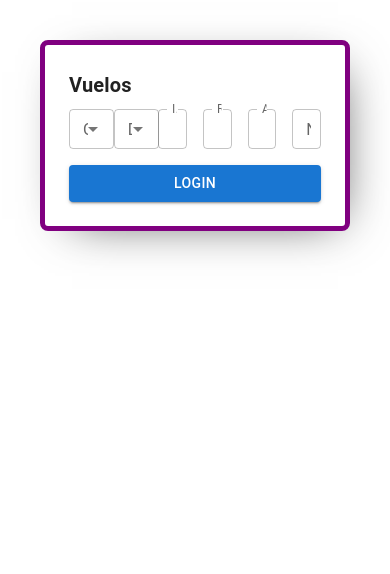
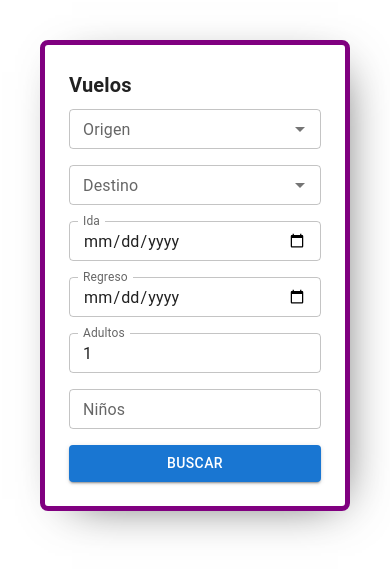
Before and after one commit to albertobautista/react-bootcamp-cf-flights-app, a React (Vite) app: page / in a window 390 px wide. Shown: the top 574 px of the page. Built offline with nearby package versions, Linux system fonts and the light colour scheme.

Commit message:
update SearchForm component in responsive mode

```diff
--- a/src/components/SearchForm/index.jsx
+++ b/src/components/SearchForm/index.jsx
@@ -37,7 +37,7 @@
   return (
     <form onSubmit={formik.handleSubmit}>
       <Grid container spacing={2}>
-        <Grid item xs={2}>
+        <Grid item xs={12} sm={6} md={2}>
           <Autocomplete
             disablePortal
             id="originLocationCode"
@@ -57,7 +57,7 @@
             fullWidth
           />
         </Grid>
-        <Grid item xs={2}>
+        <Grid item xs={12} sm={6} md={2}>
           <Autocomplete
             id="destinationLocationCode"
             options={airportsFiltered}
@@ -81,7 +81,7 @@
             fullWidth
           />
         </Grid>
-        <Grid item xs={2}>
+        <Grid item xs={12} sm={6} md={2}>
           <TextField
             id="departureDate"
             name="departureDate"
@@ -101,7 +101,7 @@
             helperText={formik.touched.departureDate && formik.errors.departureDate}
           />
         </Grid>
-        <Grid item xs={2}>
+        <Grid item xs={12} sm={6} md={2}>
           <TextField
             id="returnDate"
             name="returnDate"
@@ -121,7 +121,7 @@
             helperText={formik.touched.returnDate && formik.errors.returnDate}
           />
         </Grid>
-        <Grid item xs={2}>
+        <Grid item xs={12} sm={6} md={2}>
           <TextField
             id="adults"
             name="adults"
@@ -139,7 +139,7 @@
             helperText={formik.touched.adults && formik.errors.adults}
           />
         </Grid>
-        <Grid item xs={2}>
+        <Grid item xs={12} sm={6} md={2}>
           <TextField
             id="children"
             name="children"
@@ -158,9 +158,9 @@
           />
         </Grid>
 
-        <Grid item xs={12} sm={6}>
+        <Grid item xs={12} sm={2}>
           <Button variant="contained" fullWidth type="submit">
-            Login
+            Buscar
           </Button>
         </Grid>
       </Grid>
```
